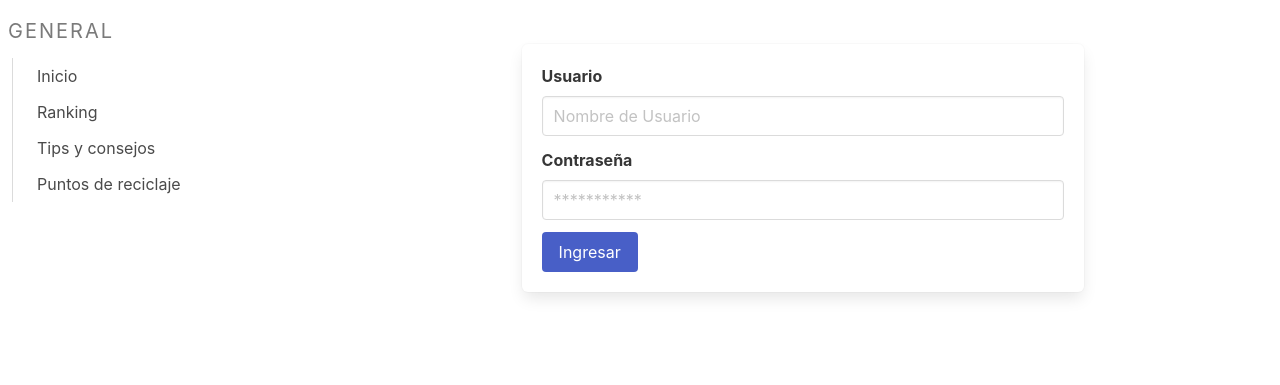
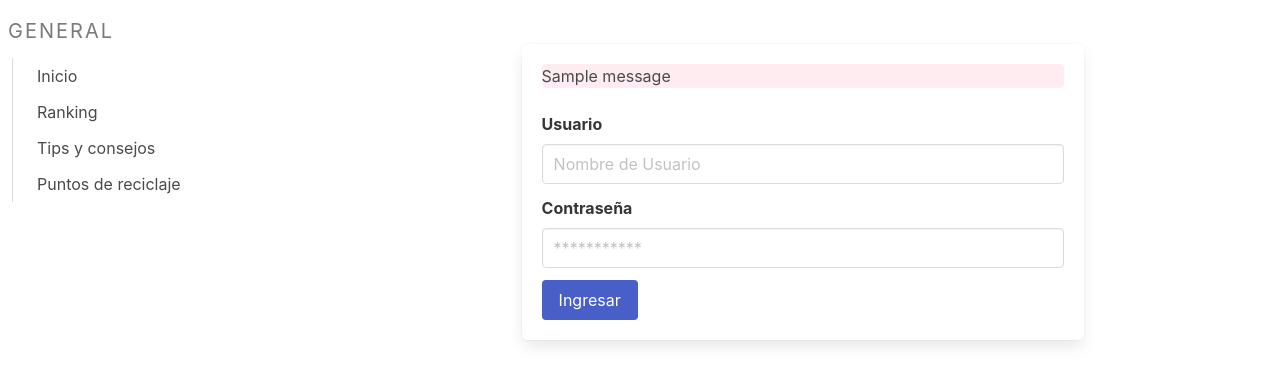
Before and after one commit to Bodoque-dios/Proyecto-2, a Flask app: page /signin.html in a window 1280 px wide. Shown: the part 56-441 px from the top of the page. Run offline with Flask 2, Linux system fonts and the light colour scheme; one stand-in notice (Sample message) is shown.

Commit message:
arreglo inicio sesion

```diff
--- a/main.py
+++ b/main.py
@@ -52,7 +52,16 @@ def check():
 
             return render_template('inicio.html', noticias=noticias) #cambiar a pagina de inicio
 
-    return jsonify(users_gs.get_all_records())
+        flash('Usuario o Clave erronea ')
+        return redirect("/signin.html") #esto pendiente
+
+
+
+
+
+    #return jsonify(users_gs.get_all_records())
+
+
 
 
 @app.route('/ranking')
--- a/templates/signin.html
+++ b/templates/signin.html
@@ -4,6 +4,18 @@
 	<br>
 	<div class="column is-three-fifths is-offset-one-fifth">
 		<form action="/revisar" method="POST" class="box">
+			<div class="message is-danger">
+				{% with messages = get_flashed_messages() %}
+				{% if messages %}
+					<ul class=flashes>
+					{% for message in messages %}
+					<li>{{ message }}</li>
+					{% endfor %}
+					</ul>
+				{% endif %}
+				{% endwith %}
+			</div>
+
 			<div class="field">
 				<label class="label">Usuario</label>
 				<div class="control">
```
